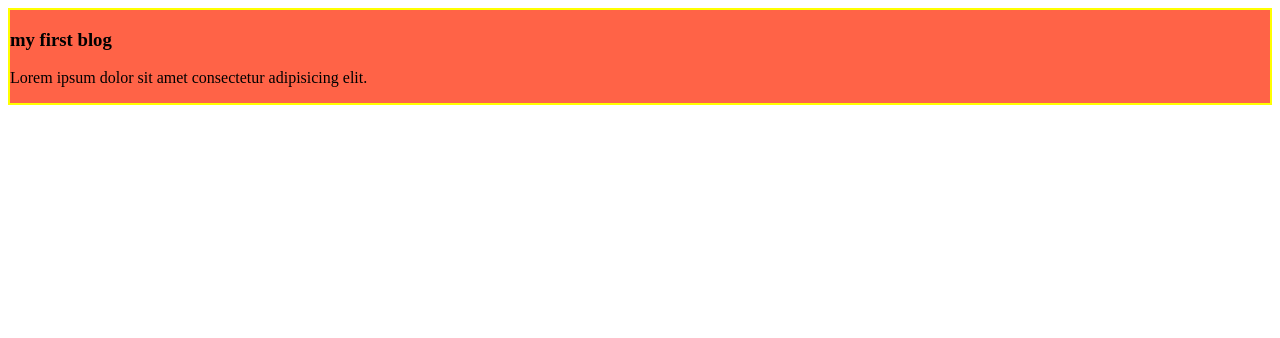
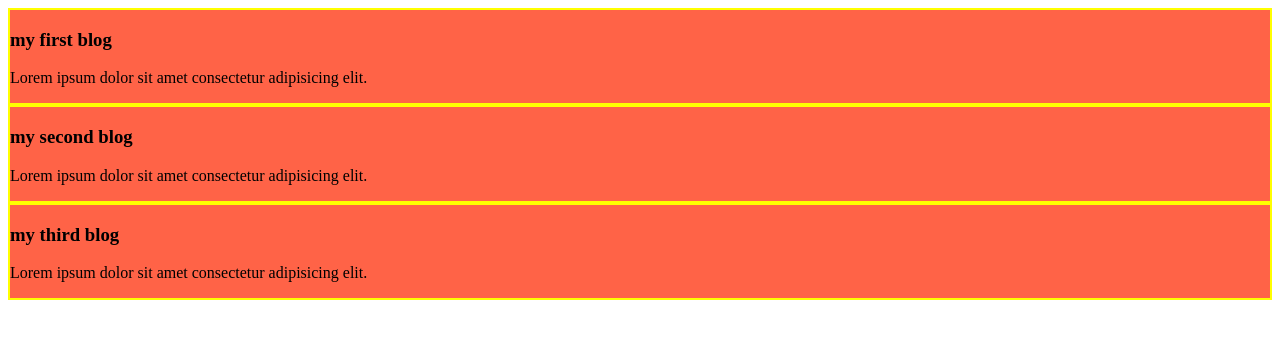
Before and after one commit to angineckz01/new-website, a plain HTML site: page indec.html in a window 1280 px wide. Drawn offline with Linux system fonts and the light colour scheme.

Commit message:
added extra two blogs

```diff
--- a/indec.html
+++ b/indec.html
@@ -11,5 +11,13 @@
         <h3>my first blog</h3>
         <p>Lorem ipsum dolor sit amet consectetur adipisicing elit.</p>
     </div>
+    <div>
+        <h3>my second blog</h3>
+        <p>Lorem ipsum dolor sit amet consectetur adipisicing elit.</p>
+    </div>
+    <div>
+        <h3>my third blog</h3>
+        <p>Lorem ipsum dolor sit amet consectetur adipisicing elit.</p>
+    </div>
 </body>
 </html>
```
